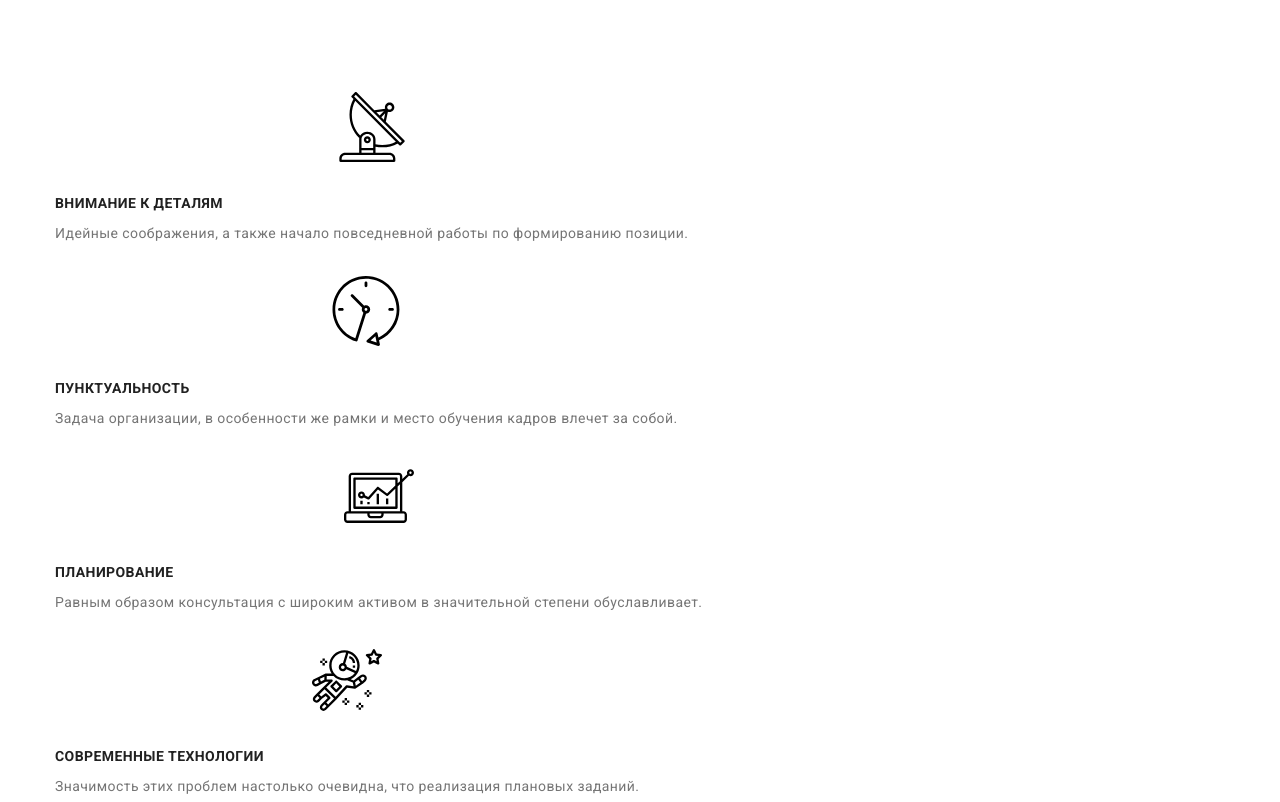
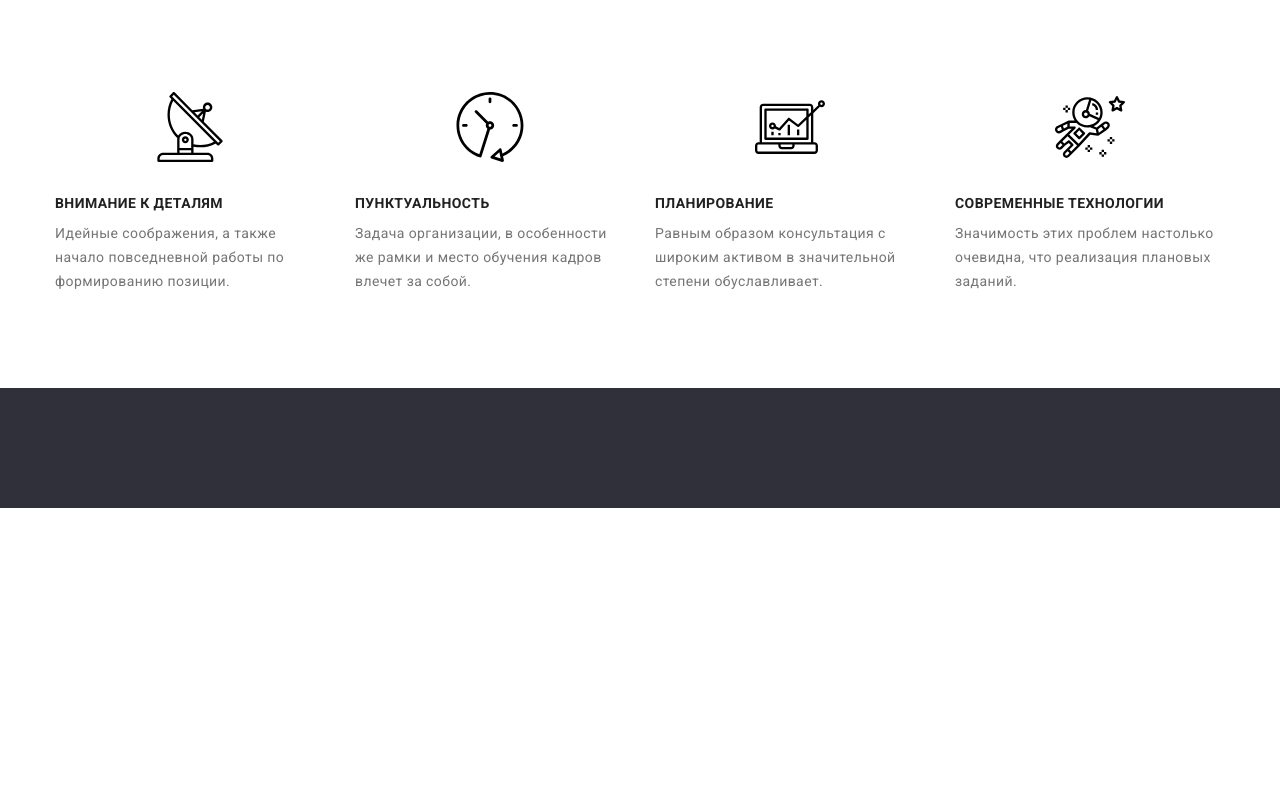
Before and after one commit to kseniyamesch/goit-markup-hw-08, a plain HTML site: page index.html in a window 1280 px wide. Shown: the part 731-1533 px from the top of the page. After the commit the page ends 1239 px from the top, so only its background shows below. Drawn offline with nearby package versions, Linux system fonts and the light colour scheme.

```diff
--- a/sass/base/_common.scss
+++ b/sass/base/_common.scss
@@ -1,11 +1,8 @@
-*,
-*::after,
-*::before {
-  box-sizing: border-box;
-}
+
 body {
     font-family: Roboto, sans-serif ;
     color: var(--primary-text-color);
+
 }
 
 p,
--- a/sass/components/_container.scss
+++ b/sass/components/_container.scss
@@ -2,8 +2,7 @@
 
     padding-right: 15px;
     padding-left: 15px;
-    margin-right: auto;
-    margin-left: auto;
+    margin: 0 auto;
 
     @media screen and (min-width:480px) {
         width: 480px;
--- a/sass/layout/_advantages.scss
+++ b/sass/layout/_advantages.scss
@@ -26,11 +26,11 @@
 
     @media screen and (min-width:768px) {
         margin: 15px;
-        flex-basis: calc((100%-4*15)/2);
+        flex-basis: calc((100% - 60px) / 2);
     }
     @media screen and (min-width:1200px) {
         margin: 15px;
-        flex-basis: calc((100%-8*15)/4);
+        flex-basis: calc((100% - 120px) / 4);
     }
 }
 
```
Also changed, not shown: css/main.css, css/main.min.css, 2 other files.
